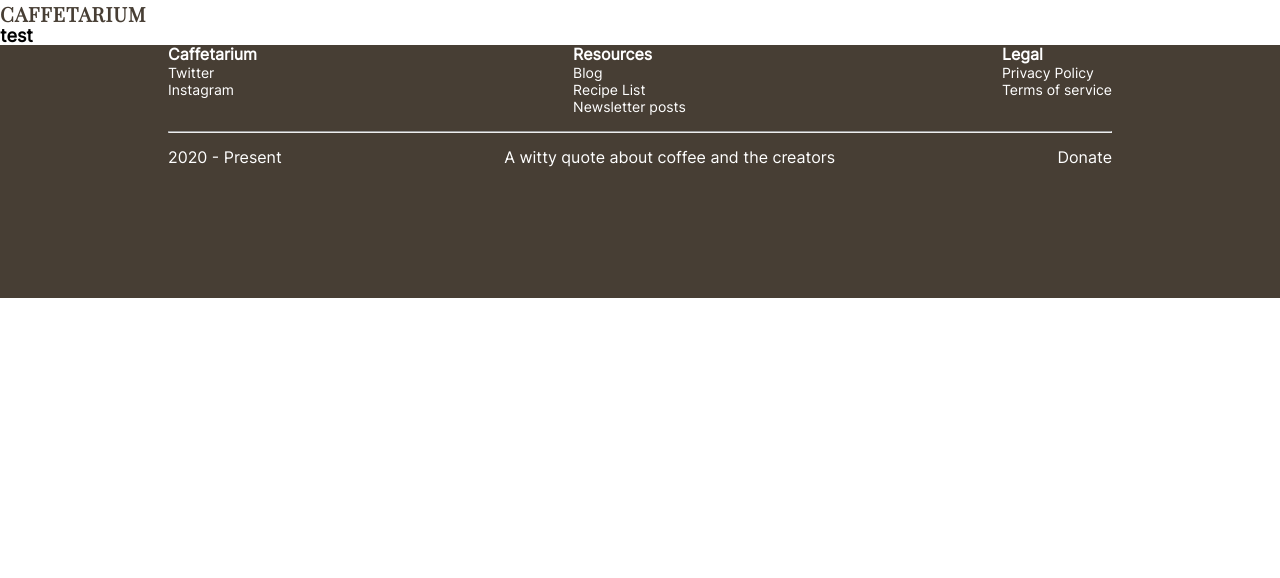
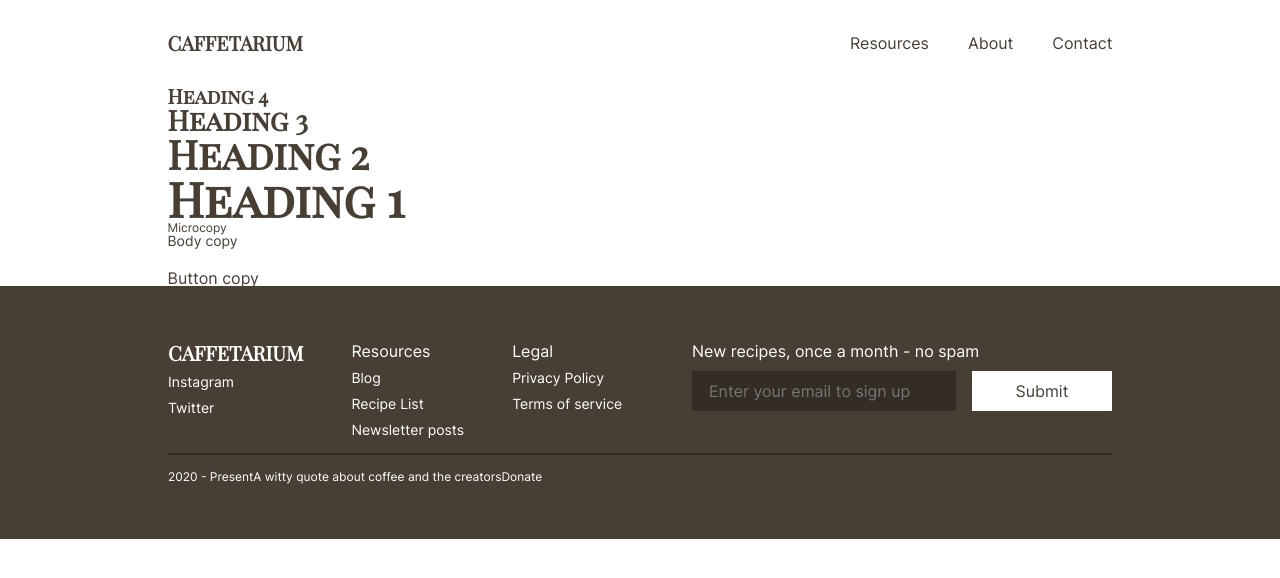
Before and after one commit to alextraykov/coffeeproject, a Gatsby site: page / in a window 1280 px wide. Built offline with nearby package versions, Linux system fonts and the light colour scheme; Gatsby itself is replaced by a stand-in of ours.

Commit message:
styling for header and footer

```diff
--- a/config/footer.json
+++ b/config/footer.json
@@ -1,15 +1,5 @@
 {
   "columns": [
-    {
-      "name": "Caffetarium",
-      "buttons": [
-        { "title": "Twitter", "path": "https://twitter.com/alextraykov" },
-        {
-          "title": "Instagram",
-          "path": "https://www.instagram.com/alex.works/"
-        }
-      ]
-    },
     {
       "name": "Resources",
       "buttons": [
--- a/src/components/Footer.js
+++ b/src/components/Footer.js
@@ -1,14 +1,20 @@
 import React from "react";
 import styled from "styled-components";
 import FooterData from "../../config/footer.json";
+import Heading from "../style/components/Text/Heading";
+import Text from "../style/components/Text/Text";
+import colors from "../style/colors";
 
 const Canvas = styled.div`
   height: 253px;
+  width: 100%;
   background: #473e34;
+  display: flex;
+  flex-direction: column;
+  justify-content: center;
 `;
 
 const InnerContainer = styled.footer`
-  height: 100%;
   width: 100%;
   display: flex;
   flex-direction: column;
@@ -20,55 +26,98 @@ const InnerContainer = styled.footer`
 const Compartment = styled.div`
   width: 100%;
   display: flex;
-  justify-content: space-between;
   align-items: flex-start;
-
-  & > * {
-    color: #fff;
-    font-family: Inter;
-  }
 `;
 
 const HorizontalLine = styled.hr`
   height: 2px;
   width: 100%;
   margin: 16px 0;
-  background: #332d25;
+  background: ${colors.darkSand};
+  border: none;
 `;
 
 const Column = styled.div`
   display: flex;
   flex-direction: column;
   align-items: flex-start;
-  max-width: 30%;
-`;
+  margin-right: 48px;
 
-const ColumnHeader = styled.h4`
-  font-size: 16px;
-  line-height: 19px;
-  font-weight: 600;
+  &:nth-child(3) {
+    margin-right: auto;
+  }
+
+  &:last-child {
+    margin-right: 0;
+  }
 `;
 
 const Item = styled.a`
-  font-size: 14px;
-  line-height: 17px;
   text-decoration: none;
-  color: #fff;
+  padding-top: 12px;
+`;
+
+const InputConatiner = styled.div`
+  display: flex;
+  flex-direction: row;
+  justify-content: flex-start;
+  align-items: center;
+  flex-wrap: nowrap;
+  margin-top: 12px;
+`;
+
+const EmailInput = styled.input`
+  width: 264px;
+  height: 40px;
+  background: ${colors.darkSand};
+  border: none;
+  font-family: Inter;
+  padding: 12px 17px;
+  margin-right: 16px;
+
+  &:focus {
+    outline-width: 0;
+  }
+`;
+
+const Button = styled.button`
+  width: 140px;
+  height: 40px;
+  background: ${colors.white};
+  border: none;
 `;
 
 const Footer = props => {
   return (
     <Canvas>
       <InnerContainer>
-        <Compartment>{renderFooterColumns()}</Compartment>
+        <Compartment>
+          {renderSocialMediaColumn()}
+          {renderFooterColumns()}
+          {renderEmailInputColumn()}
+        </Compartment>
         <HorizontalLine />
         <Compartment>
-          <div>2020 - Present</div>
-          <div>A witty quote about coffee and the creators</div>
-          <div>Donate</div>
+          <Text type="micro">2020 - Present</Text>
+          <Text type="micro">A witty quote about coffee and the creators</Text>
+          <Text type="micro">Donate</Text>
         </Compartment>
       </InnerContainer>
     </Canvas>
+  );
+};
+
+const renderSocialMediaColumn = () => {
+  return (
+    <Column>
+      <Heading size="s">CAFFETARIUM</Heading>
+      <Item href="https://instagram.com">
+        <Text type="body">Instagram</Text>
+      </Item>
+      <Item href="https://twitter.com">
+        <Text type="body">Twitter</Text>
+      </Item>
+    </Column>
   );
 };
 
@@ -76,18 +125,38 @@ const renderFooterColumns = () => {
   return FooterData.columns.map(column => {
     return (
       <Column key={column.name}>
-        <ColumnHeader>{column.name}</ColumnHeader>
+        <Text type="button">{column.name}</Text>
         {renderColumnButtons(column.buttons)}
       </Column>
     );
   });
 };
 
+const renderEmailInputColumn = () => {
+  return (
+    <Column>
+      <Text type="button">New recipes, once a month - no spam</Text>
+      <InputConatiner>
+        <EmailInput
+          type="email"
+          value=""
+          placeholder="Enter your email to sign up"
+        />
+        <Button type="submit">
+          <Text type="button" color="taupe">
+            Submit
+          </Text>
+        </Button>
+      </InputConatiner>
+    </Column>
+  );
+};
+
 const renderColumnButtons = buttons => {
   return buttons.map(button => {
     return (
       <Item href={button.path} key={button.title}>
-        {button.title}
+        <Text type="body">{button.title}</Text>
       </Item>
     );
   });
--- a/src/components/NavBar.js
+++ b/src/components/NavBar.js
@@ -1,31 +1,70 @@
-import { Link } from "gatsby";
 import PropTypes from "prop-types";
 import React from "react";
 import styled from "styled-components";
+import Heading from "../style/components/Text/Heading";
+import StyledLink from "../style/components/StyledLink";
+import Text from "../style/components/Text/Text";
 
-const Header = styled.header`
-  background: transparent;
+const Wrapper = styled.div`
+  height: 100%;
+  max-width: 945px;
+  margin: 0 auto;
+  display: flex;
+  flex-direction: row;
+  justify-content: flex-start;
+  align-items: center;
 `;
 
-const Title = styled(Link)`
-  color: #473e34;
-  text-decoration: none;
-  font-style: normal;
-  font-weight: bold;
-  font-size: 20px;
-  line-height: 27px;
-  letter-spacing: 0.05em;
-  text-transform: uppercase;
+const Header = styled.nav`
+  background: transparent;
+  width: 100%;
+  height: 86px;
+`;
+
+const NavCluster = styled.div`
+  display: flex;
+  flex-direction: row;
+  justify-content: flex-start;
+  align-items: center;
+  margin-left: auto;
+  height: 100%;
+`;
+
+const ClusterButton = styled(StyledLink)`
+  margin-left: 39px;
+
+  &:first-child {
+    margin-left: 0;
+  }
 `;
 
 const NavBar = ({ siteTitle }) => {
   return (
     <Header>
-      <div>
-        <h1>
-          <Title to="/">{siteTitle}</Title>
-        </h1>
-      </div>
+      <Wrapper>
+        <StyledLink to="/">
+          <Heading size="s" color="taupe">
+            {siteTitle}
+          </Heading>
+        </StyledLink>
+        <NavCluster>
+          <ClusterButton to="/resources">
+            <Text type="button" color="taupe">
+              Resources
+            </Text>
+          </ClusterButton>
+          <ClusterButton to="/about">
+            <Text type="button" color="taupe">
+              About
+            </Text>
+          </ClusterButton>
+          <ClusterButton to="/contact">
+            <Text type="button" color="taupe">
+              Contact
+            </Text>
+          </ClusterButton>
+        </NavCluster>
+      </Wrapper>
     </Header>
   );
 };
--- a/src/components/Text/Heading/Heading.js
+++ /dev/null
@@ -1,35 +0,0 @@
-import React from "react";
-import PropTypes from "prop-types";
-import styled from "styled-components";
-
-const Heading = props => {
-  const HeaderTag = `h${props.size}`;
-  const Header = styled(HeaderTag)`
-    ${props => {
-      let settings = `
-      font-family: Inter;
-      color: #000000;
-    `;
-      switch (props.size) {
-        case 1:
-          return settings.concat(`
-        font-size: 14px;
-        `);
-        case 2:
-          return settings.concat(`font-size: 18px;`);
-        default:
-          console.warn("Forgot to specify the size of the heading");
-          return settings.concat(`color: #FF0000;`);
-      }
-    }}
-  `;
-
-  return <Header size={props.size}>test</Header>;
-};
-
-Heading.propTypes = {
-  size: PropTypes.number.isRequired,
-  className: PropTypes.string
-};
-
-export default Heading;
--- a/src/components/layout.js
+++ b/src/components/layout.js
@@ -5,27 +5,26 @@ import styled from "styled-components";
 import NavBar from "./NavBar";
 import Footer from "./Footer";
 
-const Main = styled.main`
+const Wrapper = styled.div`
   display: flex;
   flex-direction: column;
   justify-content: flex-start;
   align-items: flex-start;
 `;
 
+const Main = styled.main`
+  width: 100%;
+  max-width: 945px;
+  margin: 0 auto;
+`;
+
 const Layout = ({ children }) => {
   return (
-    <>
-      <NavBar siteTitle="Caffetarium" />
-      <div
-        style={{
-          margin: `0 auto`,
-          maxWidth: "1300px"
-        }}
-      >
-        <Main>{children}</Main>
-        <Footer />
-      </div>
-    </>
+    <Wrapper>
+      <NavBar siteTitle="CAFFETARIUM" />
+      <Main>{children}</Main>
+      <Footer />
+    </Wrapper>
   );
 };
 
--- a/src/pages/index.js
+++ b/src/pages/index.js
@@ -4,14 +4,37 @@ import { graphql } from "gatsby";
 import GlobalStyle from "../style/global/GlobalStyle";
 
 import Layout from "../components/layout";
-import Heading from "../components/Text/Heading/Heading";
+import Heading from "../style/components/Text/Heading";
+import Text from "../style/components/Text/Text";
+import Spacing from "../style/components/Spacing";
 
 const IndexPage = ({ data }) => {
   return (
     <>
       <GlobalStyle />
       <Layout>
-        <Heading size={2}>Test</Heading>
+        <Heading size="s" color="taupe">
+          Heading 4
+        </Heading>
+        <Heading size="m" color="taupe">
+          Heading 3
+        </Heading>
+        <Heading size="l" color="taupe">
+          Heading 2
+        </Heading>
+        <Heading size="xl" color="taupe">
+          Heading 1
+        </Heading>
+        <Text type="micro" color="taupe">
+          Microcopy
+        </Text>
+        <Text type="body" color="taupe">
+          Body copy
+        </Text>
+        <Spacing width="100px" height="20px" />
+        <Text type="button" color="taupe">
+          Button copy
+        </Text>
       </Layout>
     </>
   );
--- /dev/null
+++ b/src/style/colors.js
@@ -0,0 +1,10 @@
+const colors = {
+  white: "#FFFFFF",
+  soyaBean: "#615547",
+  taupe: "#473E34",
+  coal: "#333333",
+  sand: "#FCF5ED",
+  darkSand: "#332D25"
+};
+
+export default colors;
--- /dev/null
+++ b/src/style/components/Spacing.js
@@ -0,0 +1,34 @@
+import React from "react";
+import PropTypes from "prop-types";
+import styled from "styled-components";
+
+const SpacingTag = styled.div`
+  ${props => {
+    return `
+        width: ${props.width};
+        height: ${props.height};
+        margin: 0;
+        padding: 0;
+        background: transparent;
+        display: inline-block;
+      `;
+  }}
+`;
+
+const Spacing = props => {
+  return (
+    <SpacingTag
+      width={props.width}
+      height={props.height}
+      className={props.className}
+    />
+  );
+};
+
+Spacing.propTypes = {
+  width: PropTypes.string.isRequired,
+  height: PropTypes.string.isRequired,
+  className: PropTypes.string
+};
+
+export default Spacing;
--- /dev/null
+++ b/src/style/components/StyledLink.js
@@ -0,0 +1,13 @@
+import React from "react";
+import { Link } from "gatsby";
+import styled from "styled-components";
+
+const LinkTag = styled(Link)`
+  text-decoration: none;
+`;
+
+const StyledLink = props => {
+  return <LinkTag {...props}>{props.children}</LinkTag>;
+};
+
+export default StyledLink;
--- /dev/null
+++ b/src/style/components/Text/Heading.js
@@ -0,0 +1,43 @@
+import React from "react";
+import PropTypes from "prop-types";
+import styled from "styled-components";
+import colors from "../../colors";
+
+const HeaderTag = styled.h1`
+  ${props => {
+    let settings = `
+    font-family: Playfair Display;
+    font-weight: bold;
+    color:  ${props.color !== undefined ? colors[props.color] : colors.white};
+  `;
+    switch (props.size) {
+      case "s":
+        return settings.concat(`font-size: 20px;`);
+      case "m":
+        return settings.concat(`font-size: 28px;`);
+      case "l":
+        return settings.concat(`font-size: 40px;`);
+      case "xl":
+        return settings.concat(`font-size: 48px;`);
+      default:
+        console.warn("Forgot to specify the size of the heading");
+        return settings.concat(`color: #FF0000;`);
+    }
+  }}
+`;
+
+const Heading = props => {
+  return (
+    <HeaderTag size={props.size} color={props.color} {...props}>
+      {props.children}
+    </HeaderTag>
+  );
+};
+
+Heading.propTypes = {
+  size: PropTypes.string.isRequired,
+  color: PropTypes.string,
+  className: PropTypes.string
+};
+
+export default Heading;
--- /dev/null
+++ b/src/style/components/Text/Text.js
@@ -0,0 +1,41 @@
+import React from "react";
+import PropTypes from "prop-types";
+import styled from "styled-components";
+import colors from "../../colors";
+
+const TextTag = styled.p`
+  ${props => {
+    let settings = `
+    font-family: Inter;
+    font-weight: normal;
+    color: ${props.color !== undefined ? colors[props.color] : colors.white};
+  `;
+    switch (props.type) {
+      case "micro":
+        return settings.concat(`font-size: 12px;`);
+      case "body":
+        return settings.concat(`font-size: 14px;`);
+      case "button":
+        return settings.concat(`font-size: 16px;`);
+      default:
+        console.warn("Forgot to specify the size of the Paragraph");
+        return settings.concat(`color: #FF0000;`);
+    }
+  }}
+`;
+
+const Text = props => {
+  return (
+    <TextTag type={props.type} color={props.color} {...props}>
+      {props.children}
+    </TextTag>
+  );
+};
+
+Text.propTypes = {
+  type: PropTypes.string.isRequired,
+  color: PropTypes.string,
+  className: PropTypes.string
+};
+
+export default Text;
--- a/src/style/global/GlobalStyle.js
+++ b/src/style/global/GlobalStyle.js
@@ -9,7 +9,7 @@ const GlobalStyle = createGlobalStyle`
     }
 
     @font-face {
-        font-family: 'Cinzel Decorative';
+        font-family: 'Playfair Display';
         src: url('../fonts/PlayFairDisplaySC-Regular.ttf') format('truetype');
         font-weight: normal;
         font-style: normal;
@@ -30,7 +30,7 @@ const GlobalStyle = createGlobalStyle`
     }
 
     body {
-        font-family: 'Cinzel Decorative';
+        font-family: 'Playfair Display';
         -webkit-font-smoothing: antialiased;
         -moz-osx-font-smoothing: grayscale;
     }
```
Also changed, not shown: src/components/Text/Paragraph/Paragraph.js (deleted).
